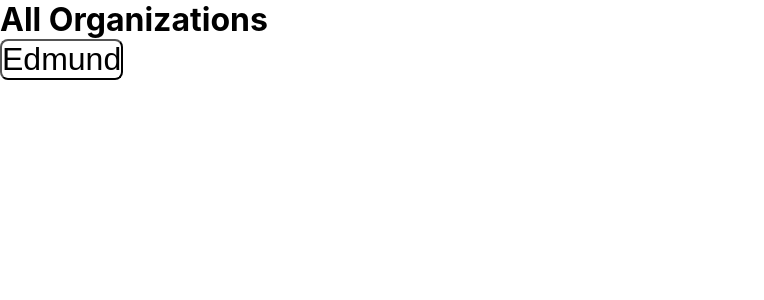
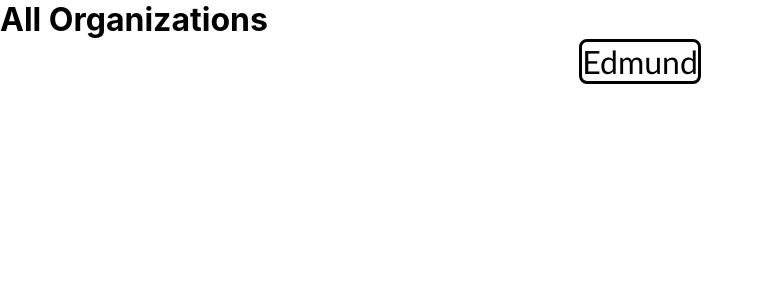
Before and after one commit to adammet/LogBook, a React (Create React App) app in the folder react-app/: page /#/ in a window 1280 px wide. Before the commit this address led to /#/. Shown: the top 300 px of the page, without its empty margins (0-764 px from the left). Built offline with nearby package versions, Linux system fonts and the light colour scheme.

Commit message:
Centered organization button

```diff
--- a/react-app/src/App.css
+++ b/react-app/src/App.css
@@ -106,10 +106,21 @@
   color: white;
 }
 
-.buttonAdam {
+.organization_button {
     background: white;
-    border-radius:8px;
+    font-family: "Trebuchet MS", Helvetica, sans-serif;
+    font-size: 100%;
+    border: solid;
+    border-radius: 8px;
     color: black;
     font-size: 32px;
     text-align: right;
 }
+/* for centering block level */
+.center-me {
+    margin: 0 auto;
+}
+/* for centering inline */
+.center-children {
+    text-align: center;
+}
--- a/react-app/src/components/organizationspage.js
+++ b/react-app/src/components/organizationspage.js
@@ -1,6 +1,4 @@
 import React, { Component } from 'react';
-
-
 
 var org_array = ['Edmund', 'Adam'];
 var counter = 0;
@@ -13,8 +11,8 @@ class OrganizationsPage extends Component {
             //TOP HEADER
             <header>
         <h1>All Organizations</h1>
-                <div>
-                <button className = 'buttonAdam'> {org_array[counter]} </button>
+                <div className={'center-children'}>
+                <button className = 'organization_button'> {org_array[counter]} </button>
                 </div>
             </header>
 
```
